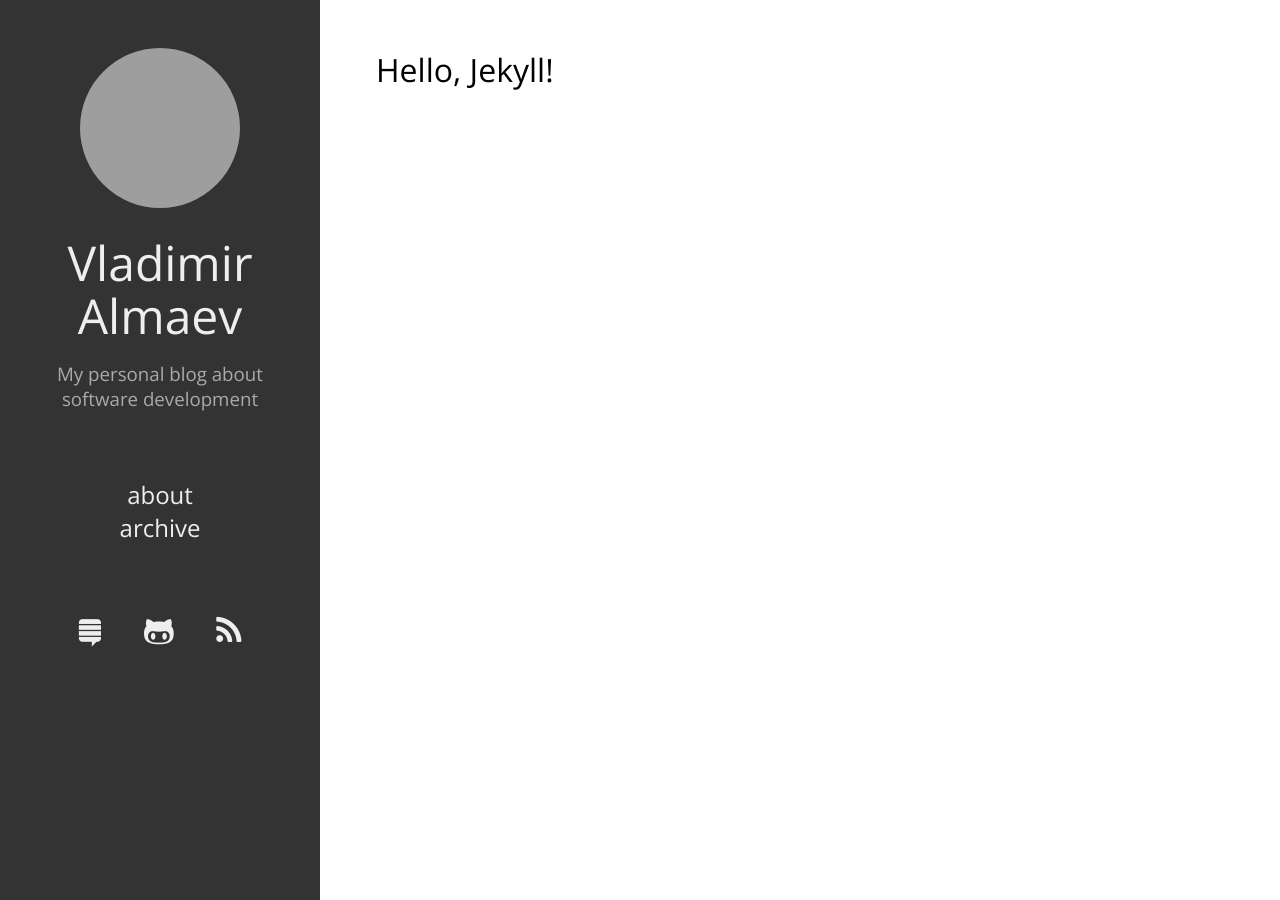
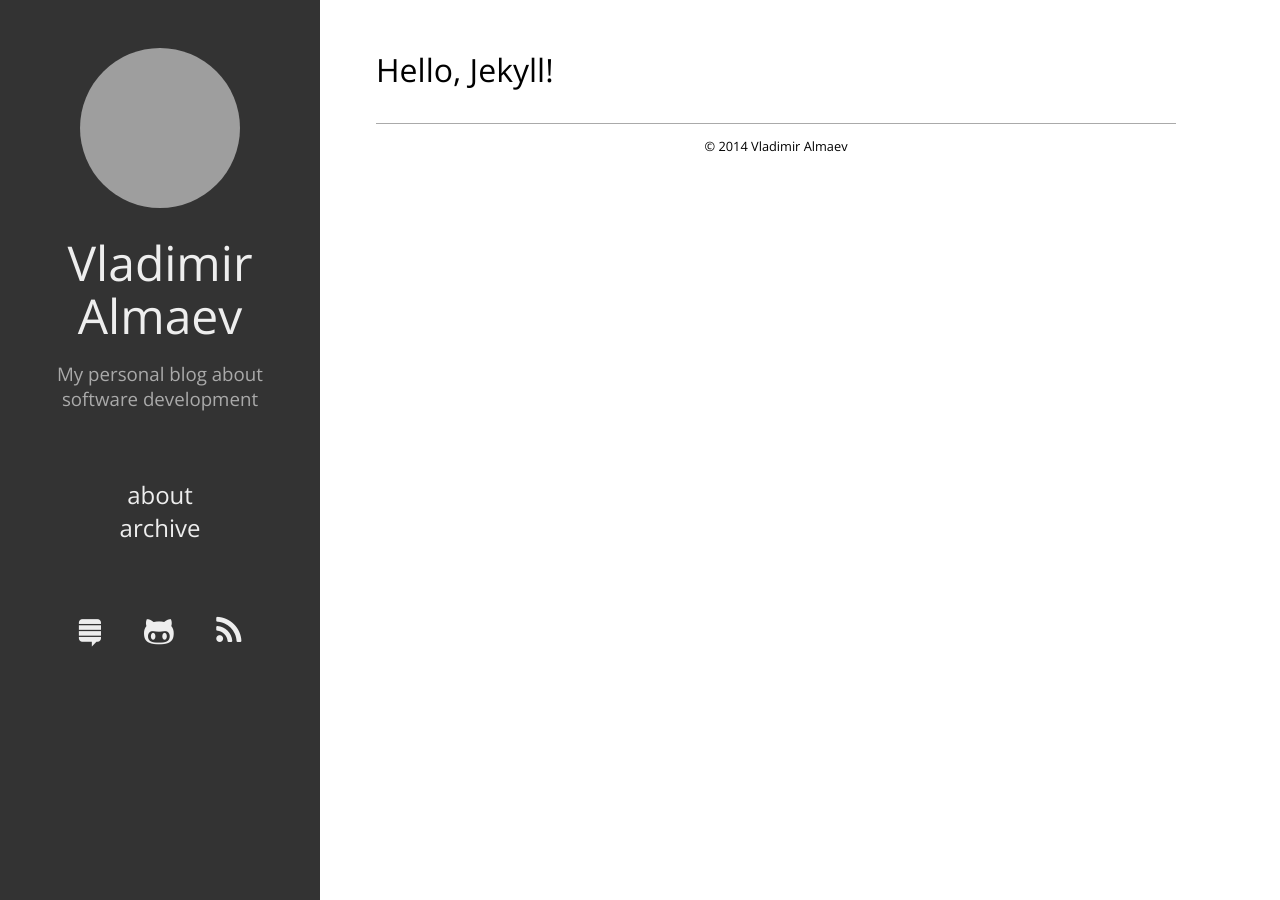
Before and after one commit to valmaev/valmaev.github.io, a Jekyll site: the page built from index.html, in a window 1280 px wide. Built offline with Jekyll 4.4.1, drawn with Linux system fonts in a browser that asks for light colours; Markdown is read by kramdown in place of the engine named in the settings; grey boxes are pictures that could not be loaded.

Commit message:
Added footer

```diff
--- a/_layouts/default.html
+++ b/_layouts/default.html
@@ -57,9 +57,15 @@
 
             <div id="center-wrapper">
                 <div id="center">
+
                     <div id="content">
                         {{ content }}
                     </div>
+
+                    <footer>
+                        <p>&copy; 2014 Vladimir Almaev</p>
+                    </footer>
+
                 </div>
             </div>
 
--- a/css/main.css
+++ b/css/main.css
@@ -89,3 +89,14 @@ header {
     #center-wrapper #center #content {
         padding: 2em 0;
     }
+
+footer {
+    border-top: 1px solid #aaa;
+    padding-top: 0.5em;
+    font-size: 0.8em;
+    text-align: center;
+}
+
+    footer p {
+        margin: 0.5em 0;
+    }
```
Lines whose indentation alone changed are shown as unchanged.
